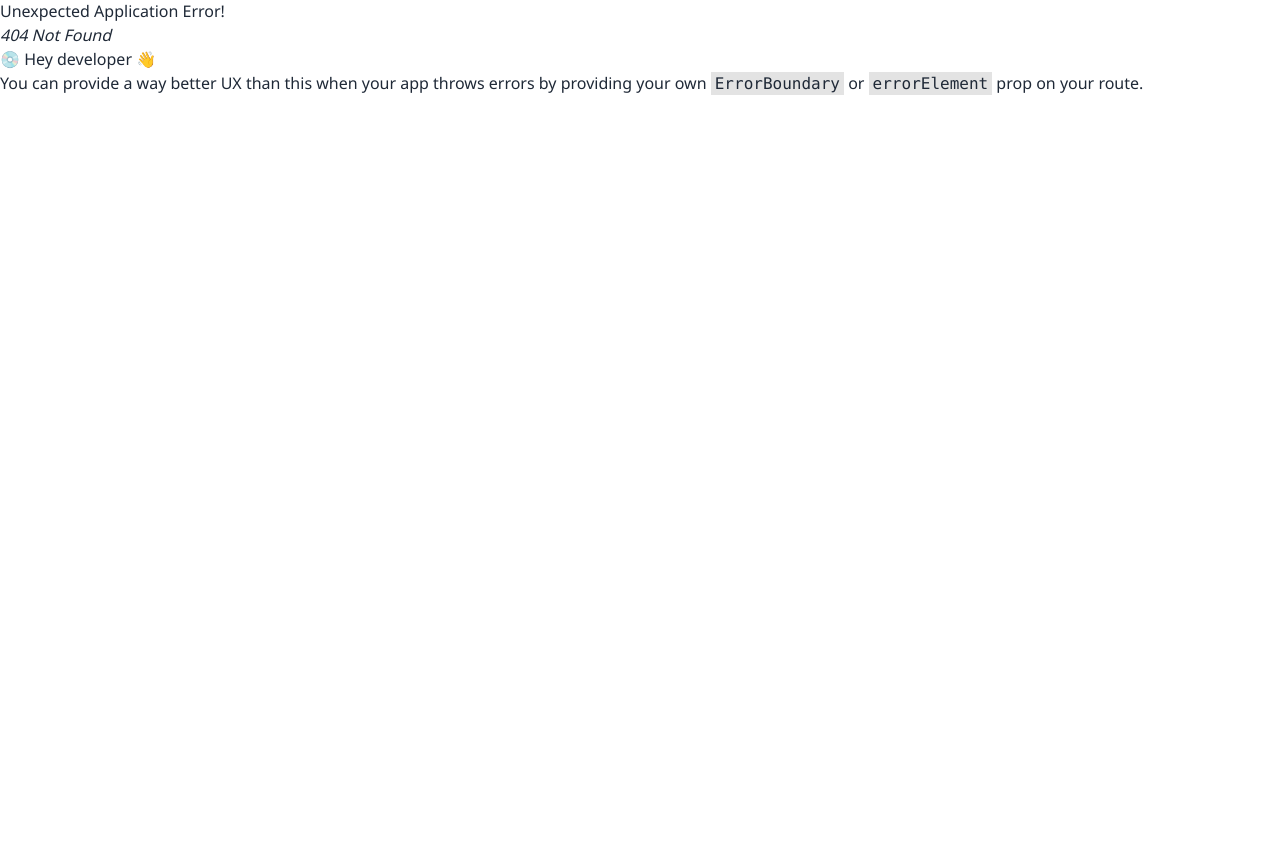
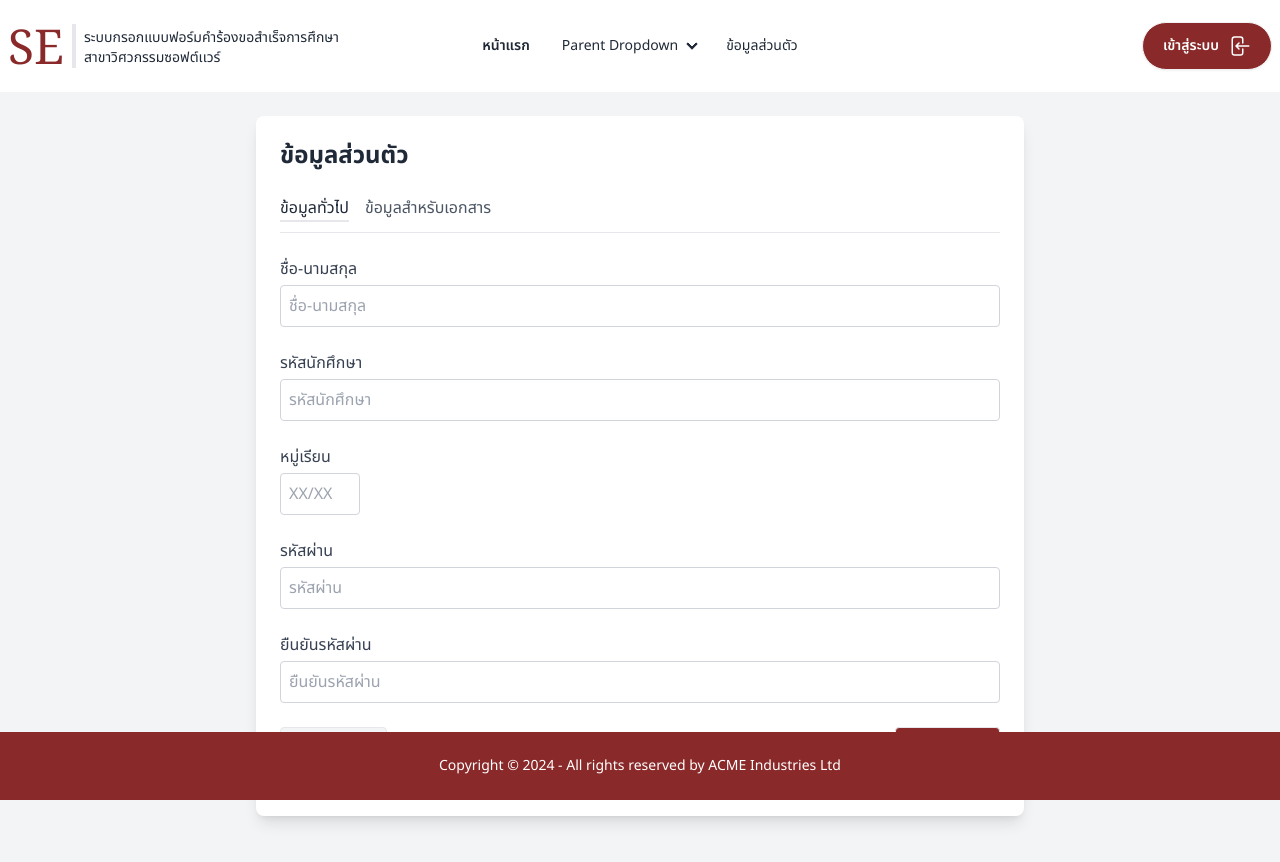
Before and after one commit to TitadachFF/MainProject, a React (Vite) app: page /studentinfo in a window 1280 px wide. Before the commit this address had no page. Shown: the top 862 px of the page. Before the commit the page ends 800 px from the top, so only its background shows below. Built offline with nearby package versions, Linux system fonts and the light colour scheme.

Commit message:
studentinfo from

```diff
--- /dev/null
+++ b/src/Student/StudentInfo.jsx
@@ -0,0 +1,53 @@
+import React from "react";
+
+const StudentInfo = () => {
+  return (
+    <div className=" min-h-screen flex justify-center p-6 bg-gray-100">
+      <div className="w-full max-w-3xl bg-white rounded-lg shadow-lg p-6 h-[700px]">
+        <h2 className="text-2xl font-bold mb-6 text-red-600">ข้อมูลส่วนตัว</h2>
+        <div className="border-b mb-6 pb-3">
+          <ul className="flex">
+            <li className="mr-4">
+              <a href="#" className="text-red-600 border-b-2 border-red-600">ข้อมูลทั่วไป</a>
+            </li>
+            <li>
+              <a href="#" className="text-gray-600">ข้อมูลสำหรับเอกสาร</a>
+            </li>
+          </ul>
+        </div>
+        <form>
+          <div className="grid grid-cols-1 gap-6">
+            <div>
+              <label className="block text-gray-700">ชื่อ-นามสกุล</label>
+              <input type="text" className="w-full mt-1 border border-gray-300 rounded p-2" placeholder="ชื่อ-นามสกุล" />
+            </div>
+            <div>
+              <label className="block text-gray-700">รหัสนักศึกษา</label>
+              <input type="text" className="w-full mt-1 border border-gray-300 rounded p-2" placeholder="รหัสนักศึกษา" />
+            </div>
+            <div>
+              <label className="block text-gray-700">หมู่เรียน</label>
+              <input type="text" className="w-20 mt-1 border border-gray-300 rounded p-2" placeholder="XX/XX" />
+            </div>
+            <div>
+              <label className="block text-gray-700">รหัสผ่าน</label>
+              <input type="text" className="w-full mt-1 border border-gray-300 rounded p-2" placeholder="รหัสผ่าน" />
+            </div>
+            <div>
+              <label className="block text-gray-700">ยืนยันรหัสผ่าน</label>
+              <input type="text" className="w-full mt-1 border border-gray-300 rounded p-2" placeholder="ยืนยันรหัสผ่าน" />
+            </div>
+
+            </div>
+
+          <div className="mt-6 flex justify-between">
+            <button type="button" className="px-6 py-2 bg-gray-100 border border-red-600 text-red-600 rounded">ย้อนกลับ</button>
+            <button type="button" className="px-8 py-2 bg-red  border border-red-600 text-white rounded">บันทึก</button>
+          </div>
+        </form>
+      </div>
+    </div>
+  );
+};
+
+export default StudentInfo;
--- a/src/Student/StudentMenu.jsx
+++ b/src/Student/StudentMenu.jsx
@@ -1,26 +1,43 @@
 import React from "react";
+import { useNavigate } from 'react-router-dom';
 
 const StudentMenu = () => {
+  const navigate = useNavigate();
+
   return (
-    <div className=" py-20 flex flex-wrap justify-center gap-4 p-4 ">
-      <div className="card w-96 bg-base-100 shadow-xl border hover:bg-gray-50 cursor-pointer ">
+    <div className="py-20 flex flex-wrap justify-center gap-4 p-4">
+      <div
+        className="card w-96 bg-base-100 shadow-xl border hover:bg-gray-50 cursor-pointer"
+        onClick={() => navigate('/fillgrade')}
+      >
         <figure>
-          <svg xmlns="http://www.w3.org/2000/svg" fill="none" viewBox="0 0 24 24" strokeWidth={1.5} stroke="currentColor" className="size-40 my-10">
-  <path strokeLinecap="round" strokeLinejoin="round" d="m16.862 4.487 1.687-1.688a1.875 1.875 0 1 1 2.652 2.652L10.582 16.07a4.5 4.5 0 0 1-1.897 1.13L6 18l.8-2.685a4.5 4.5 0 0 1 1.13-1.897l8.932-8.931Zm0 0L19.5 7.125M18 14v4.75A2.25 2.25 0 0 1 15.75 21H5.25A2.25 2.25 0 0 1 3 18.75V8.25A2.25 2.25 0 0 1 5.25 6H10" />
-</svg>
-
-
+          <svg
+            xmlns="http://www.w3.org/2000/svg"
+            fill="none"
+            viewBox="0 0 24 24"
+            strokeWidth={1.5}
+            stroke="currentColor"
+            className="size-40 my-10"
+          >
+            <path
+              strokeLinecap="round"
+              strokeLinejoin="round"
+              d="m16.862 4.487 1.687-1.688a1.875 1.875 0 1 1 2.652 2.652L10.582 16.07a4.5 4.5 0 0 1-1.897 1.13L6 18l.8-2.685a4.5 4.5 0 0 1 1.13-1.897l8.932-8.931Zm0 0L19.5 7.125M18 14v4.75A2.25 2.25 0 0 1 15.75 21H5.25A2.25 2.25 0 0 1 3 18.75V8.25A2.25 2.25 0 0 1 5.25 6H10"
+            />
+          </svg>
         </figure>
         <div className="card-body text-center">
           <h2 className="font-semibold">กรอกแบบบันทึกผลการเรียน</h2>
           <p className="border-t py-2">เพิ่มและแก้ไขผลการเรียน</p>
           <div className="card-actions justify-end"></div>
         </div>
-
       </div>
 
-{/* Card 2 */}
-<div className="card w-96 bg-base-100 shadow-xl border hover:bg-gray-50 cursor-pointer ">
+      {/* Card 2 */}
+      <div
+        className="card w-96 bg-base-100 shadow-xl border hover:bg-gray-50 cursor-pointer"
+        onClick={() => navigate('/documents')}
+      >
         <figure>
           <svg
             xmlns="http://www.w3.org/2000/svg"
@@ -43,33 +60,63 @@ const StudentMenu = () => {
           <div className="card-actions justify-end"></div>
         </div>
       </div>
-      {/* Card3 */}
 
-      <div className="card w-96 bg-base-100 shadow-xl border hover:bg-gray-50 cursor-pointer ">
+      {/* Card 3 */}
+      <div
+        className="card w-96 bg-base-100 shadow-xl border hover:bg-gray-50 cursor-pointer"
+        onClick={() => navigate('/studentinfo')}
+      >
         <figure>
-        <svg xmlns="http://www.w3.org/2000/svg" fill="none" viewBox="0 0 24 24" strokeWidth={1.5} stroke="currentColor" className="size-40 my-10">
-  <path strokeLinecap="round" strokeLinejoin="round" d="M17.982 18.725A7.488 7.488 0 0 0 12 15.75a7.488 7.488 0 0 0-5.982 2.975m11.963 0a9 9 0 1 0-11.963 0m11.963 0A8.966 8.966 0 0 1 12 21a8.966 8.966 0 0 1-5.982-2.275M15 9.75a3 3 0 1 1-6 0 3 3 0 0 1 6 0Z" />
-</svg>
-
+          <svg
+            xmlns="http://www.w3.org/2000/svg"
+            fill="none"
+            viewBox="0 0 24 24"
+            strokeWidth={1.5}
+            stroke="currentColor"
+            className="size-40 my-10"
+          >
+            <path
+              strokeLinecap="round"
+              strokeLinejoin="round"
+              d="M17.982 18.725A7.488 7.488 0 0 0 12 15.75a7.488 7.488 0 0 0-5.982 2.975m11.963 0a9 9 0 1 0-11.963 0m11.963 0A8.966 8.966 0 0 1 12 21a8.966 8.966 0 0 1-5.982-2.275M15 9.75a3 3 0 1 1-6 0 3 3 0 0 1 6 0Z"
+            />
+          </svg>
         </figure>
         <div className="card-body text-center">
           <h2 className="font-semibold">ข้อมูลส่วนตัว</h2>
-          <p className="border-t py-2">ดูข้อมูลส่วนตัว และ แก้ไขข้อมูลส่วนตัว</p>
+          <p className="border-t py-2">
+            ดูข้อมูลส่วนตัว และ แก้ไขข้อมูลส่วนตัว
+          </p>
           <div className="card-actions justify-end"></div>
         </div>
       </div>
-      {/* Card4 */}
 
-      <div className="card w-96 bg-base-100 shadow-xl border hover:bg-gray-50 cursor-pointer ">
+      {/* Card 4 */}
+      <div
+        className="card w-96 bg-base-100 shadow-xl border hover:bg-gray-50 cursor-pointer"
+        onClick={() => navigate('/documentresponse')}
+      >
         <figure>
-        <svg xmlns="http://www.w3.org/2000/svg" fill="none" viewBox="0 0 24 24" strokeWidth={1.5} stroke="currentColor" className="size-40 my-10">
-  <path strokeLinecap="round" strokeLinejoin="round" d="M9 3.75H6.912a2.25 2.25 0 0 0-2.15 1.588L2.35 13.177a2.25 2.25 0 0 0-.1.661V18a2.25 2.25 0 0 0 2.25 2.25h15A2.25 2.25 0 0 0 21.75 18v-4.162c0-.224-.034-.447-.1-.661L19.24 5.338a2.25 2.25 0 0 0-2.15-1.588H15M2.25 13.5h3.86a2.25 2.25 0 0 1 2.012 1.244l.256.512a2.25 2.25 0 0 0 2.013 1.244h3.218a2.25 2.25 0 0 0 2.013-1.244l.256-.512a2.25 2.25 0 0 1 2.013-1.244h3.859M12 3v8.25m0 0-3-3m3 3 3-3" />
-</svg>
-
+          <svg
+            xmlns="http://www.w3.org/2000/svg"
+            fill="none"
+            viewBox="0 0 24 24"
+            strokeWidth={1.5}
+            stroke="currentColor"
+            className="size-40 my-10"
+          >
+            <path
+              strokeLinecap="round"
+              strokeLinejoin="round"
+              d="M9 3.75H6.912a2.25 2.25 0 0 0-2.15 1.588L2.35 13.177a2.25 2.25 0 0 0-.1.661V18a2.25 2.25 0 0 0 2.25 2.25h15A2.25 2.25 0 0 0 21.75 18v-4.162c0-.224-.034-.447-.1-.661L19.24 5.338a2.25 2.25 0 0 0-2.15-1.588H15M2.25 13.5h3.86a2.25 2.25 0 0 1 2.012 1.244l.256.512a2.25 2.25 0 0 0 2.013 1.244h3.218a2.25 2.25 0 0 0 2.013-1.244l.256-.512a2.25 2.25 0 0 1 2.013-1.244h3.859M12 3v8.25m0 0-3-3m3 3 3-3"
+            />
+          </svg>
         </figure>
         <div className="card-body text-center">
           <h2 className="font-semibold">คำตอบกลับเอกสาร</h2>
-          <p className="border-t py-2">ดูเอกสารที่ส่งไปยังอาจารย์ที่ปรึกษาตรวจสอบ</p>
+          <p className="border-t py-2">
+            ดูเอกสารที่ส่งไปยังอาจารย์ที่ปรึกษาตรวจสอบ
+          </p>
           <div className="card-actions justify-end"></div>
         </div>
       </div>
--- a/src/routes/Router.jsx
+++ b/src/routes/Router.jsx
@@ -4,6 +4,7 @@ import Home from "../pages/Home";
 import Main from "../layout/Main";
 import StudentMenu from "../Student/StudentMenu";
 import AdminMenu from "../Admin/AdminMenu";
+import StudentInfo from "../Student/StudentInfo";
 
 const Router = createBrowserRouter ([
   {
@@ -19,6 +20,10 @@ const Router = createBrowserRouter ([
         element: <StudentMenu />,
       },
       {
+        path: "/studentinfo",
+        element: <StudentInfo />,
+      },
+      {
         path: "/admin",
         element: <AdminMenu />,
       },
```
